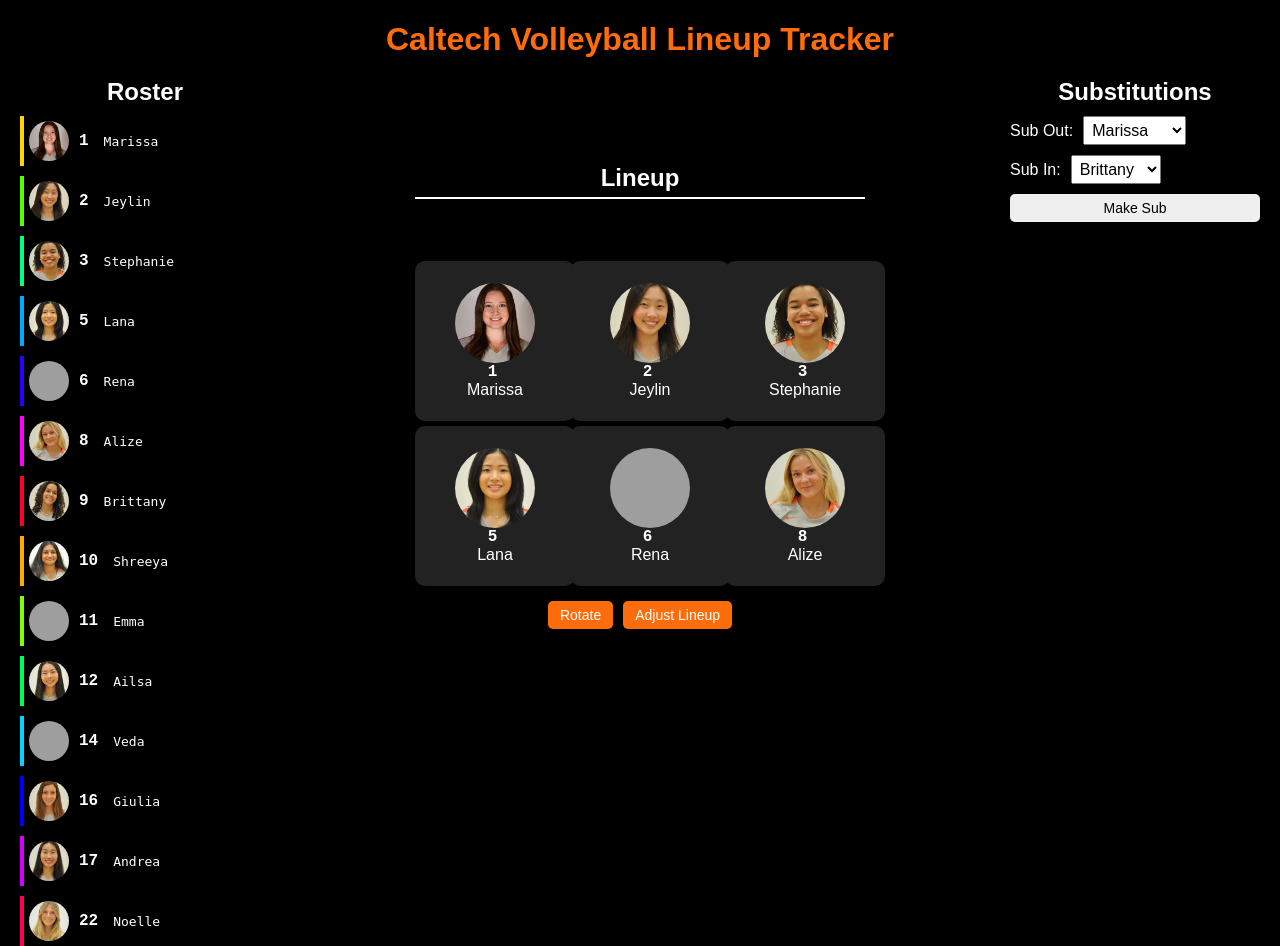
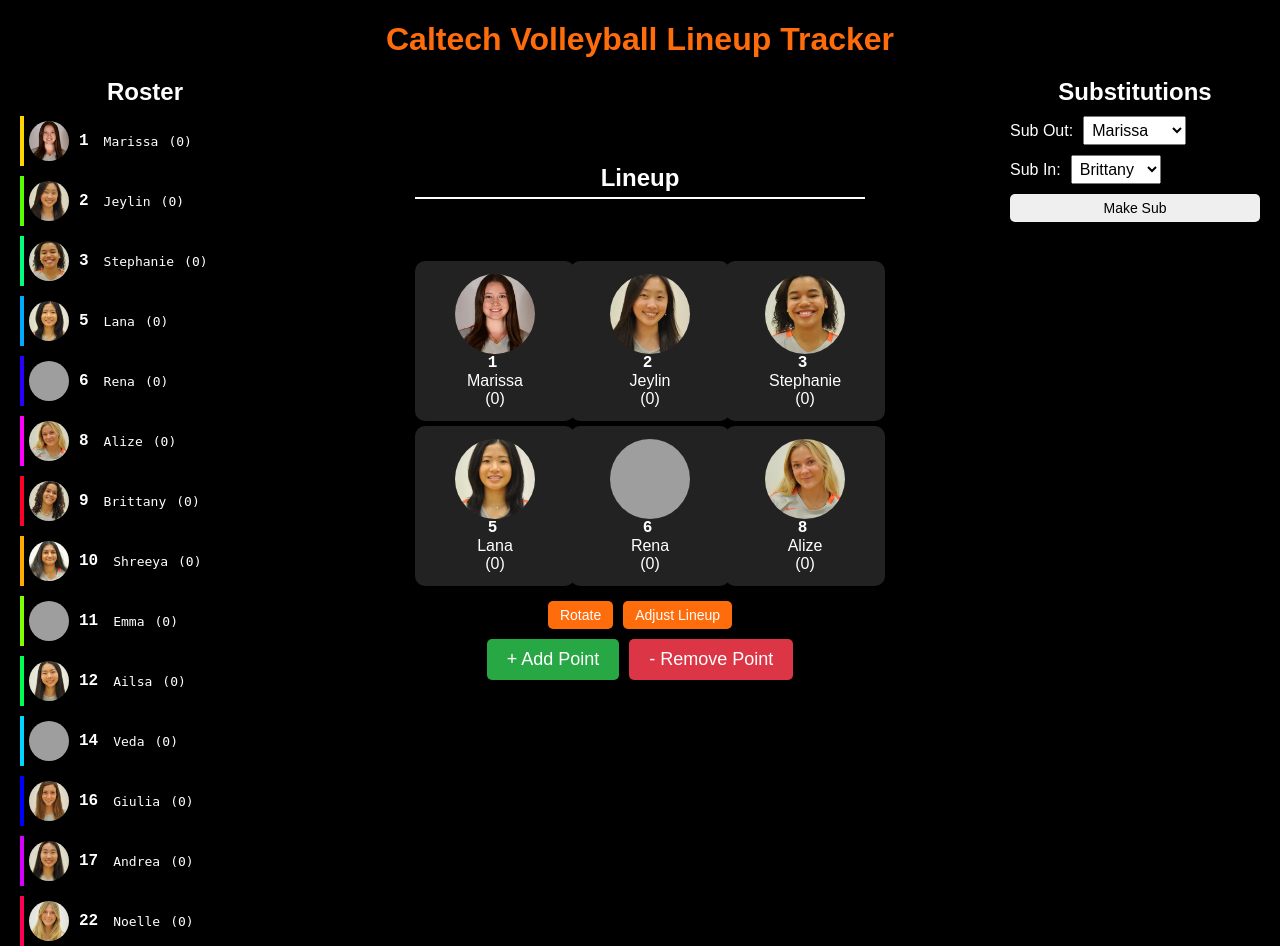
Before and after one commit to marissatill/Volleyball-Point-Differential-App, a Flask app: page / in a window 1280 px wide. Run offline with Flask 3, Linux system fonts and the light colour scheme; grey boxes are pictures that could not be loaded.

Commit message:
working point system

```diff
--- a/app.py
+++ b/app.py
@@ -1,8 +1,13 @@
-from flask import Flask, render_template, request
+from flask import Flask, render_template, request, jsonify
 from copy import deepcopy
 from roster_2025 import roster_data
 
 app = Flask(__name__)
+
+# Initialize scores if not present
+for p in roster_data:
+    if "score" not in p:
+        p["score"] = 0
 
 on_court = deepcopy(roster_data[:6])
 
@@ -12,7 +17,6 @@ def index():
     if request.method == "POST":
         # Clockwise rotation for 2x3 grid
         if "rotate" in request.form and len(on_court) == 6:
-            # Clockwise order: [0,1,2,5,4,3]
             indices = [0,1,2,5,4,3]
             rotated = [on_court[i] for i in indices[-1:] + indices[:-1]]
             new_order = [None]*6
@@ -24,14 +28,10 @@ def index():
         elif "sub_out" in request.form and "sub_in" in request.form:
             out_name = request.form["sub_out"]
             in_name = request.form["sub_in"]
-
-            # Find index of player to sub out
             out_index = next((i for i, p in enumerate(on_court) if p["name"] == out_name), None)
-            # Find player object to sub in
             in_player = next((p for p in roster_data if p["name"] == in_name), None)
-
             if out_index is not None and in_player:
-                on_court[out_index] = in_player  # swap in the current adjusted lineup
+                on_court[out_index] = in_player
 
     return render_template("index.html", roster=roster_data, on_court=on_court)
 
@@ -40,7 +40,6 @@ def update_court():
     global on_court
     data = request.get_json()
     if isinstance(data, list):
-        # Rebuild on_court in this new order
         new_order = []
         for name in data:
             player = next((p for p in roster_data if p["name"] == name), None)
@@ -50,5 +49,18 @@ def update_court():
             on_court = new_order
     return ("", 204)
 
+@app.route("/update_points", methods=["POST"])
+def update_points():
+    global on_court, roster_data
+    data = request.get_json()
+    delta = data.get("delta")
+    players = data.get("players", [])
+    result = {}
+    for p in roster_data:
+        if p["name"] in players:
+            p["score"] += delta
+            result[p["name"]] = p["score"]
+    return jsonify(result)
+
 if __name__ == "__main__":
     app.run(debug=True)
--- a/roster_2025.py
+++ b/roster_2025.py
@@ -1,16 +1,16 @@
 roster_data = [
-    {"number":"1", "name":"Marissa", "image":"roster_photos/marissa.png"},
-    {"number":"2", "name":"Jeylin", "image":"roster_photos/jeylin.png"},
-    {"number":"3", "name":"Stephanie", "image":"roster_photos/stephanie.png"},
-    {"number":"5", "name":"Lana", "image":"roster_photos/lana.png"},
-    {"number":"6", "name":"Rena", "image":None},
-    {"number":"8", "name":"Alize", "image":"roster_photos/alize.png"},
-    {"number":"9", "name":"Brittany", "image":"roster_photos/brittany.png"},
-    {"number":"10", "name":"Shreeya", "image":"roster_photos/shreeya.png"},
-    {"number":"11", "name":"Emma", "image":None},
-    {"number":"12", "name":"Ailsa", "image":"roster_photos/ailsa.png"},
-    {"number":"14", "name":"Veda", "image":None},
-    {"number":"16", "name":"Giulia", "image":"roster_photos/giulia.png"},
-    {"number":"17", "name":"Andrea", "image":"roster_photos/andrea.png"},
-    {"number":"22", "name":"Noelle", "image":"roster_photos/noelle.png"},
+    {"number":"1", "name":"Marissa", "image":"roster_photos/marissa.png", "score": 0},
+    {"number":"2", "name":"Jeylin", "image":"roster_photos/jeylin.png", "score": 0},
+    {"number":"3", "name":"Stephanie", "image":"roster_photos/stephanie.png", "score": 0},
+    {"number":"5", "name":"Lana", "image":"roster_photos/lana.png", "score": 0},
+    {"number":"6", "name":"Rena", "image":None, "score": 0},
+    {"number":"8", "name":"Alize", "image":"roster_photos/alize.png", "score": 0},
+    {"number":"9", "name":"Brittany", "image":"roster_photos/brittany.png", "score": 0},
+    {"number":"10", "name":"Shreeya", "image":"roster_photos/shreeya.png", "score": 0},
+    {"number":"11", "name":"Emma", "image":None, "score": 0},
+    {"number":"12", "name":"Ailsa", "image":"roster_photos/ailsa.png", "score": 0},
+    {"number":"14", "name":"Veda", "image":None, "score": 0},
+    {"number":"16", "name":"Giulia", "image":"roster_photos/giulia.png", "score": 0},
+    {"number":"17", "name":"Andrea", "image":"roster_photos/andrea.png", "score": 0},
+    {"number":"22", "name":"Noelle", "image":"roster_photos/noelle.png", "score": 0},
 ]
--- a/templates/index.html
+++ b/templates/index.html
@@ -80,7 +80,8 @@ button#adjustLineupBtn.active { outline: 3px solid #FF6C0C; }
     <div class="player-item" style="border-color: hsl({{ loop.index*50 % 360 }},100%,50%)">
         <img src="{{ url_for('static', filename=p.image) if p.image else url_for('static', filename='default.png') }}">
         <span class="player-number">{{p.number}}</span>
-        <span>{{ p.name }}</span>
+        <span class="player-name">{{ p.name }}</span>
+        <span class="player-score" id="score-roster-{{p.name}}">({{p.score}})</span>
     </div>
     {% endfor %}
 </div>
@@ -93,21 +94,28 @@ button#adjustLineupBtn.active { outline: 3px solid #FF6C0C; }
         <div class="player" data-index="{{loop.index0}}">
             <img src="{{ url_for('static', filename=p.image) if p.image else url_for('static', filename='default.png') }}">
             <span class="player-number">{{p.number}}</span>
-            <span>{{p.name}}</span>
+            <span class="player-name">{{ p.name }}</span>
+            <span class="player-score" id="score-court-{{p.name}}">({{p.score}})</span>
         </div>
         {% endfor %}
     </div>
     <div class="court-buttons">
-        <form method="post" style="display:inline;">
+        <form method="post" style="display:inline;" onsubmit="setTimeout(refreshCourtScores, 100)">
             <button type="submit" name="rotate" id="rotate">Rotate</button>
         </form>
         <button type="button" id="adjustLineupBtn">Adjust Lineup</button>
+    </div>
+
+    <!-- Point Buttons -->
+    <div class="court-buttons">
+        <button type="button" onclick="updateCourtPoints(1)" style="font-size:18px; padding:10px 20px; background:#28a745; color:white;">+ Add Point</button>
+        <button type="button" onclick="updateCourtPoints(-1)" style="font-size:18px; padding:10px 20px; background:#dc3545; color:white;">- Remove Point</button>
     </div>
 </div>
 
 <!-- Substitutions -->
 <div class="subs">
-    <form method="post">
+    <form method="post" onsubmit="setTimeout(refreshCourtScores, 100)">
         <div class="sub-row">
             <label>Sub Out:</label>
             <select name="sub_out">
@@ -120,8 +128,8 @@ button#adjustLineupBtn.active { outline: 3px solid #FF6C0C; }
             <label>Sub In:</label>
             <select name="sub_in">
                 {% for p in roster %}
-                {% if p not in on_court %}
-                <option>{{p.name}}</option>
+                    {% if p.name not in on_court|map(attribute='name')|list %}
+                    <option>{{ p.name }}</option>
                     {% endif %}
                 {% endfor %}
             </select>
@@ -131,11 +139,39 @@ button#adjustLineupBtn.active { outline: 3px solid #FF6C0C; }
 </div>
 
 <script>
-// Adjust lineup logic
+// ===================== POINTS TRACKING =====================
+function updateCourtPoints(delta){
+    const playerNames = Array.from(document.querySelectorAll('.court .player-name'))
+                             .map(span => span.textContent);
+
+    fetch('/update_points', {
+        method:'POST',
+        headers:{'Content-Type':'application/json'},
+        body: JSON.stringify({delta: delta, players: playerNames})
+    })
+    .then(res => res.json())
+    .then(data => {
+        playerNames.forEach(name => {
+            const courtSpan = document.getElementById(`score-court-${CSS.escape(name)}`);
+            const rosterSpan = document.getElementById(`score-roster-${CSS.escape(name)}`);
+            if(courtSpan) courtSpan.textContent = `(${data[name]})`;
+            if(rosterSpan) rosterSpan.textContent = `(${data[name]})`;
+        });
+    });
+}
+
+// ===================== REFRESH SCORES =====================
+function refreshCourtScores(){
+    updateCourtPoints(0);
+}
+window.addEventListener('load', refreshCourtScores);
+
+// ===================== ADJUST LINEUP SWAP =====================
+// ===================== ADJUST LINEUP SWAP =====================
 let adjustMode = false;
+let firstSelected = null;
 const adjustBtn = document.getElementById('adjustLineupBtn');
 const court = document.getElementById('court');
-let firstSelected = null;
 
 adjustBtn.addEventListener('click', () => {
     adjustMode = !adjustMode;
@@ -151,17 +187,35 @@ adjustBtn.addEventListener('click', () => {
 });
 
 function saveCourtOrder(){
-    const players = Array.from(court.querySelectorAll('.player'));
-    const order = players.map(p => p.querySelector('span:last-child').textContent);
-    // grab player names in current order
+    const order = Array.from(court.querySelectorAll('.player-name')).map(p => p.textContent);
     fetch('/update_court', {
         method:'POST',
         headers:{'Content-Type':'application/json'},
-        body: JSON.stringify(order) // send names
+        body: JSON.stringify(order)
     });
 }
 
-// Highlight both selected players before swap
+// Swap content of two player divs
+function swapPlayers(div1, div2){
+    const number1 = div1.querySelector('.player-number').textContent;
+    const name1 = div1.querySelector('.player-name').textContent;
+    const img1 = div1.querySelector('img').src;
+
+    const number2 = div2.querySelector('.player-number').textContent;
+    const name2 = div2.querySelector('.player-name').textContent;
+    const img2 = div2.querySelector('img').src;
+
+    div1.querySelector('.player-number').textContent = number2;
+    div1.querySelector('.player-name').textContent = name2;
+    div1.querySelector('img').src = img2;
+
+    div2.querySelector('.player-number').textContent = number1;
+    div2.querySelector('.player-name').textContent = name1;
+    div2.querySelector('img').src = img1;
+}
+
+// Attach click listeners to all court players
+function initCourtClickListeners(){
     court.querySelectorAll('.player').forEach(player => {
         player.addEventListener('click', () => {
             if(!adjustMode) return;
@@ -169,23 +223,27 @@ court.querySelectorAll('.player').forEach(player => {
             if(firstSelected === null){
                 firstSelected = player;
                 player.classList.add('selected');
-        } else {
-            // Highlight second before swapping
-            player.classList.add('selected');
+            } else if(player !== firstSelected){
+                // Swap contents
+                swapPlayers(firstSelected, player);
 
-            // Delay swap slightly to show highlight
-            setTimeout(()=>{
-                const temp = firstSelected.innerHTML;
-                firstSelected.innerHTML = player.innerHTML;
-                player.innerHTML = temp;
+                // Unhighlight both
                 firstSelected.classList.remove('selected');
                 player.classList.remove('selected');
+
+                // Reset for next pair
                 firstSelected = null;
+
                 saveCourtOrder();
-            }, 150);
+                refreshCourtScores();
             }
         });
     });
+}
+
+// Initialize listeners on page load
+initCourtClickListeners();
+
 </script>
 
 </body>
```
Also changed, not shown: requirements.txt (+5 -4 lines). Lines whose indentation alone changed are shown as unchanged.
